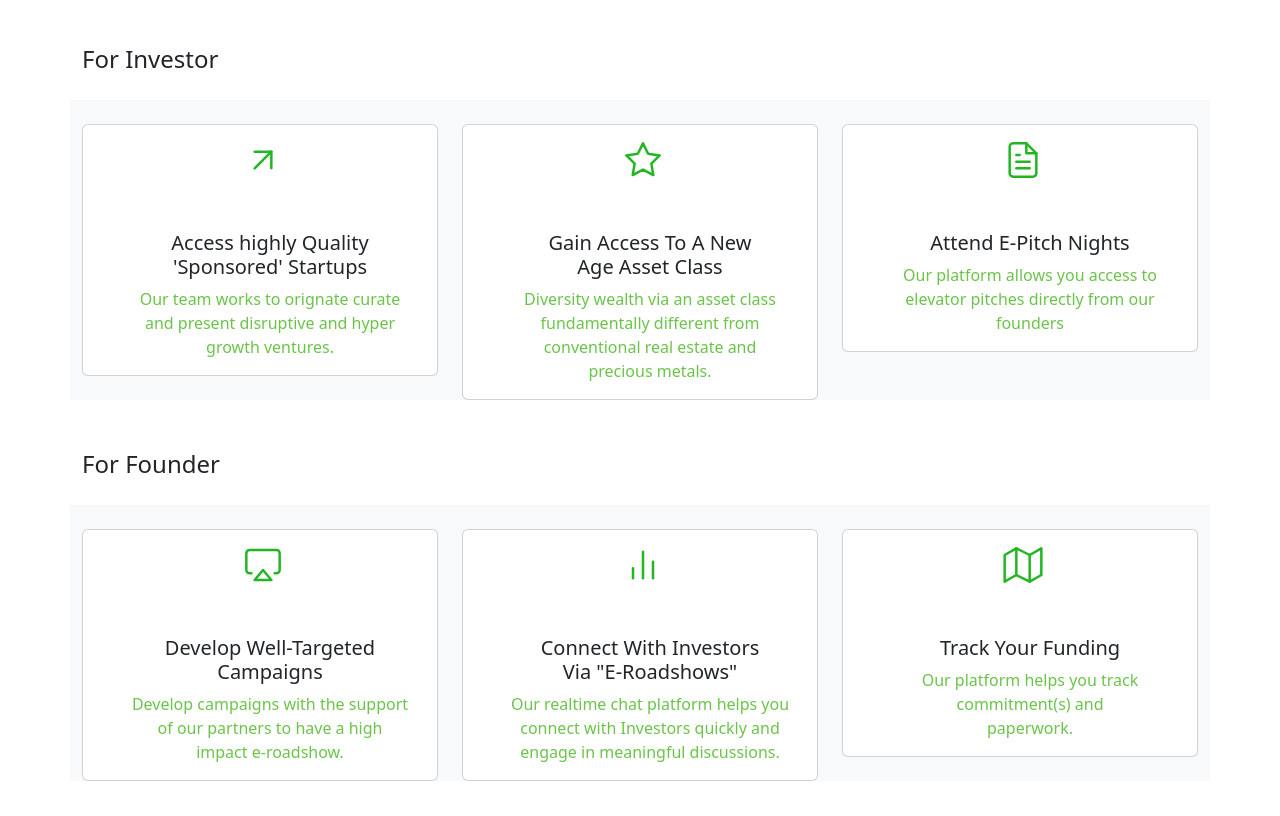
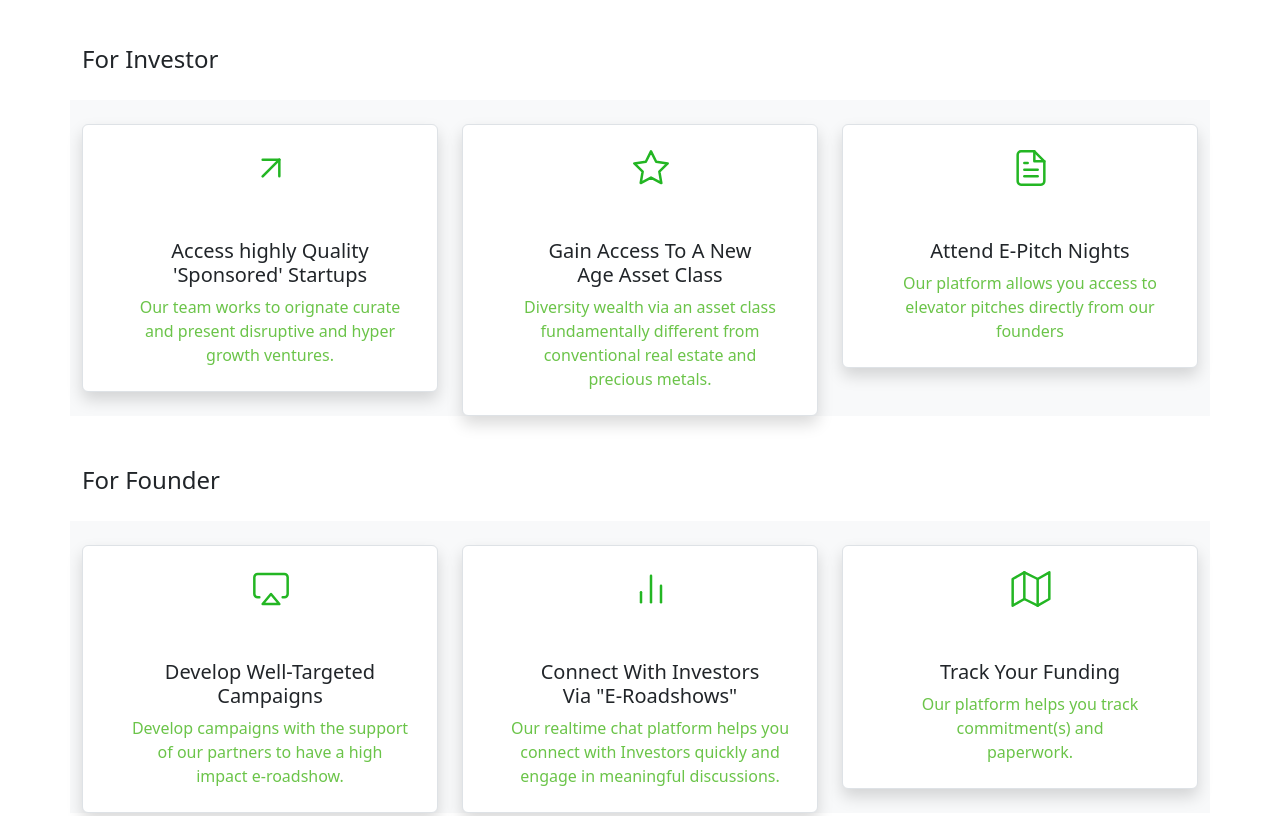
Before and after one commit to hudashk/Bootstrap-Proj1, a plain HTML site: page index.html in a window 1280 px wide. Shown: the part 600-1416 px from the top of the page. Drawn offline with nearby package versions, Linux system fonts and the light colour scheme.

Commit message:
upload my file

```diff
--- a/index.html
+++ b/index.html
@@ -4,7 +4,7 @@
     <meta charset="UTF-8">
     <meta http-equiv="X-UA-Compatible" content="IE=edge">
     <meta name="viewport" content="width=device-width, initial-scale=1.0">
-    <title>BOOTSTRAP</title>
+    <title>SEEDKARO</title>
     <link href="https://cdn.jsdelivr.net/npm/bootstrap@5.2.0/dist/css/bootstrap.min.css" rel="stylesheet" integrity="sha384-gH2yIJqKdNHPEq0n4Mqa/HGKIhSkIHeL5AyhkYV8i59U5AR6csBvApHHNl/vI1Bx" crossorigin="anonymous">
      <link rel="stylesheet" href="style.css">
    </head>
@@ -56,7 +56,7 @@
      <section class="container bg-light">
         <div class="row row-cols-1 row-cols-lg-3 g-4">
             <div class="col">
-              <div class="card">
+              <div class="card border shadow p-2">
                 <img src="Images/arrow-up-right.svg" class="icon" alt="arrow image">
                 <div class="card-body">
                   <h5 class="card-title">Access highly Quality </br> 'Sponsored' Startups</h5>
@@ -65,7 +65,7 @@
               </div>
             </div>
             <div class="col">
-              <div class="card">
+              <div class="card border shadow p-2">
                 <img src="Images/star.svg" class="icon" alt="star image">
                 <div class="card-body">
                   <h5 class="card-title">Gain Access To A New </br> Age Asset Class</h5>
@@ -74,7 +74,7 @@
               </div>
             </div>
             <div class="col">
-              <div class="card">
+              <div class="card border shadow p-2">
                 <img src="Images/file-text.svg" class="icon" alt="file-text">
                 <div class="card-body">
                   <h5 class="card-title">Attend E-Pitch Nights</h5>
@@ -93,7 +93,7 @@
      <section class="container bg-light">
         <div class="row row-cols-1 row-cols-lg-3 g-4">
             <div class="col">
-              <div class="card">
+              <div class="card border shadow p-2">
                 <img src="Images/airplay.svg" class="icon" alt="airplay image">
                 <div class="card-body">
                   <h5 class="card-title">Develop Well-Targeted </br> Campaigns</h5>
@@ -102,7 +102,7 @@
               </div>
             </div>
             <div class="col">
-              <div class="card">
+              <div class="card border shadow p-2">
                 <img src="Images/bar-chart-2.svg" class="icon" alt="bar image">
                   <div class="card-body">
                   <h5 class="card-title">Connect With Investors </br> Via "E-Roadshows"</h5>
@@ -111,7 +111,7 @@
               </div>
             </div>
             <div class="col">
-              <div class="card">
+              <div class="card border shadow p-2">
                 <img src="Images/map.svg" class="icon" alt="map image">
                 <div class="card-body">
                   <h5 class="card-title">Track Your Funding</h5>
@@ -157,7 +157,7 @@
          <section class="testimonials bg-light">
            <h1 class="text-center">What Our Clients Say</h1>
             <div class="d-flex justify-content-center">
-                 <div class="card">
+                 <div class="card border shadow p-2">
                     <div class="card-body">
                       <h5>"Lorem ipsum dolor sit amet, consectetur adipiscing elit.</br> Suspendisse a erat sit amet augue aliquet rutrum. Proin maximus</br> purus purus, eu porta lorem imperdiet ultrices. Integer non nisl</br> at leo sagittis tincidunt vel non odio. Nam luctus nisl commodo </br>cursus cursus. Duis quis lobortis urna, a ultricies." </h5>
                       <img src="Images/testiprofile1.jpg" alt="client" class="img-fluid rounded-circle mt-3" width= "65px">
@@ -166,7 +166,7 @@
                     </div>
                   </div>
 
-                  <div class="card">
+                  <div class="card border shadow p-2">
                     <div class="card-body">
                       <h5>"Lorem ipsum dolor sit amet, consectetur adipiscing elit.</br> Suspendisse a erat sit amet augue aliquet rutrum. Proin maximus</br> purus purus, eu porta lorem imperdiet ultrices. Integer non nisl</br> at leo sagittis tincidunt vel non odio. Nam luctus nisl commodo</br> cursus cursus. Duis quis lobortis urna, a ultricies."</h5>
                       <img src="Images/testiprofile2.jpg" alt="client" class="img-fluid rounded-circle mt-3" width= "65px">
```
Also changed, not shown: stle.css (deleted).
